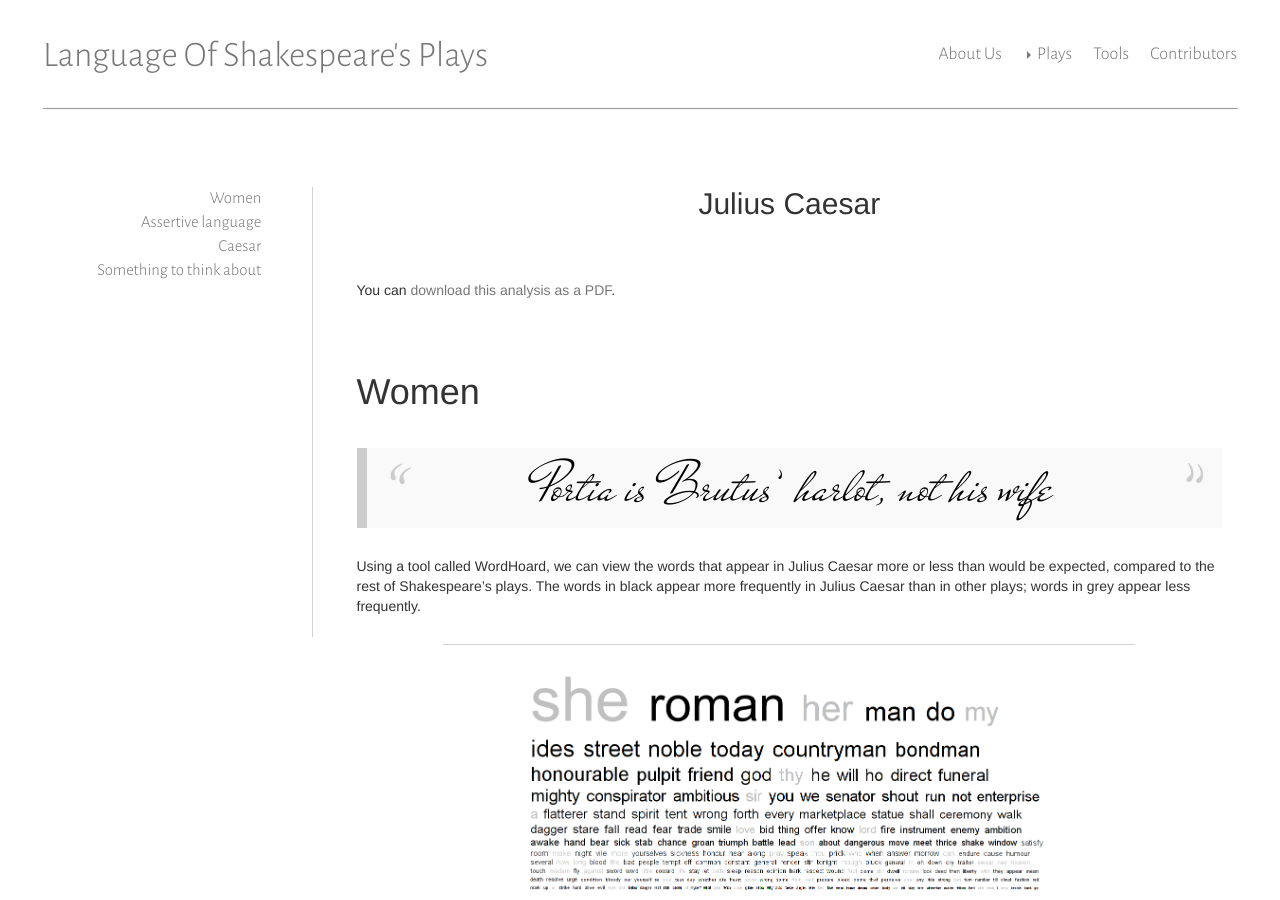
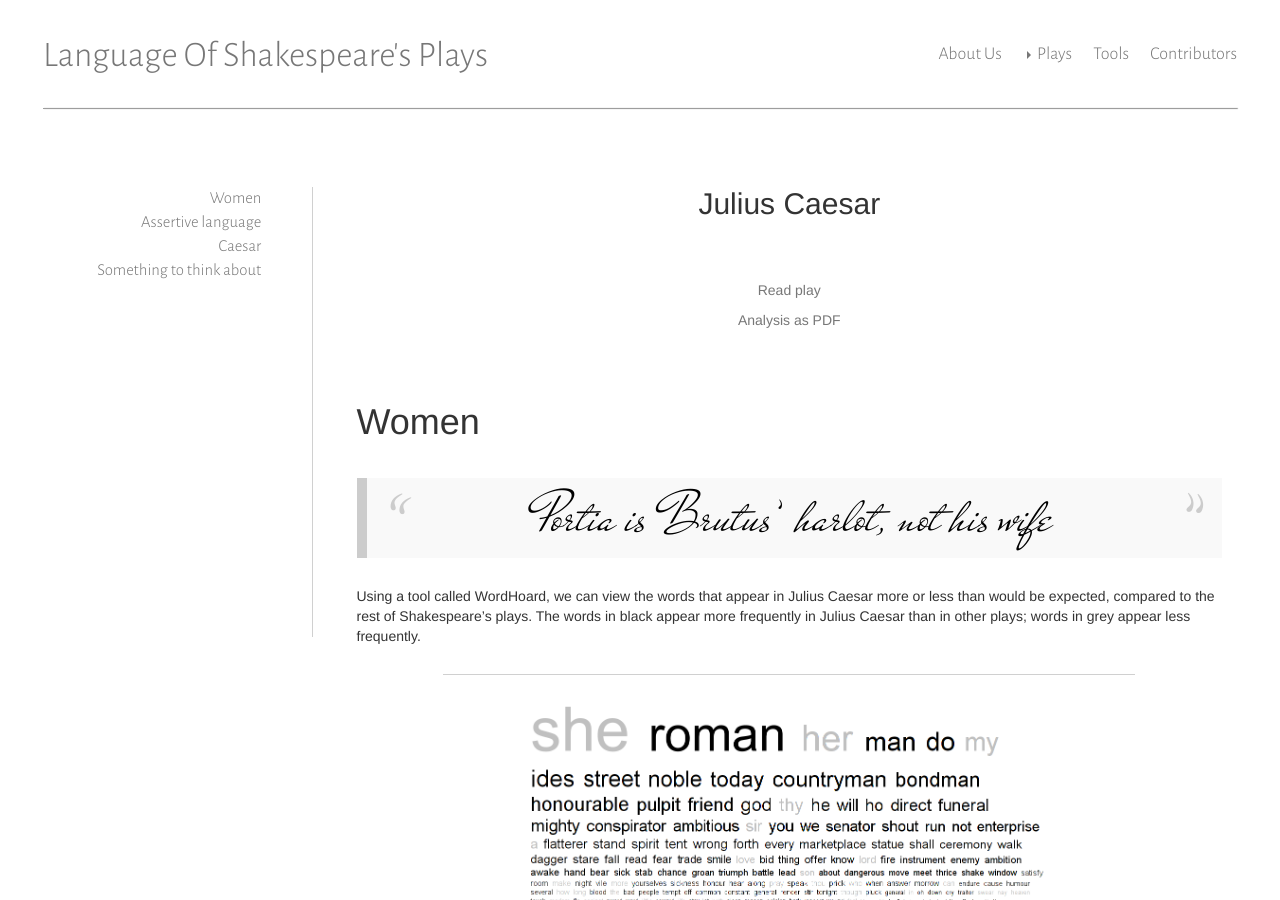
Before and after one commit to iahmed0/SU-LOSP.github.io, a Jekyll site: the page built from _analyses/julius_caesar/index.md, in a window 1280 px wide and 900 px high. Built offline with Jekyll 4.4.1, drawn with Linux system fonts in a browser that asks for light colours.

Commit message:
Add link to plays and pdf versions of analyses

```diff
--- a/_analyses/julius_caesar/index.md
+++ b/_analyses/julius_caesar/index.md
@@ -1,9 +1,10 @@
 ---
 title: Julius Caesar
 permalink: /analyses/julius_caesar/
+read_play: http://shakespeare.mit.edu/julius_caesar/full.html
+pdf: julius_caesar.pdf
 ---
 
-You can [download this analysis as a PDF](julius_caesar.pdf).
 
 # Women
 
--- a/_layouts/analysis.html
+++ b/_layouts/analysis.html
@@ -10,6 +10,12 @@ layout: default
 <article class="col-md-9 pull-right">
   <header>
     <h2>{{ page.title }}</h2>
+    {% if page.read_play %}
+    <p><a href="{{ page.read_play }}">Read play</a></p>
+    {% endif %}
+    {% if page.pdf %}
+    <p><a href="{{ page.pdf }}">Analysis as PDF</a></p>
+    {% endif %}
   </header>
 
   <div class="content">
```
Also changed, not shown: _analyses/richard_ii/index.md (+3 -0 lines), _analyses/romeo_and_juliet/index.md (+1 -0 lines), _analyses/twelfth_night/index.md (+1 -0 lines), 1 other file.
